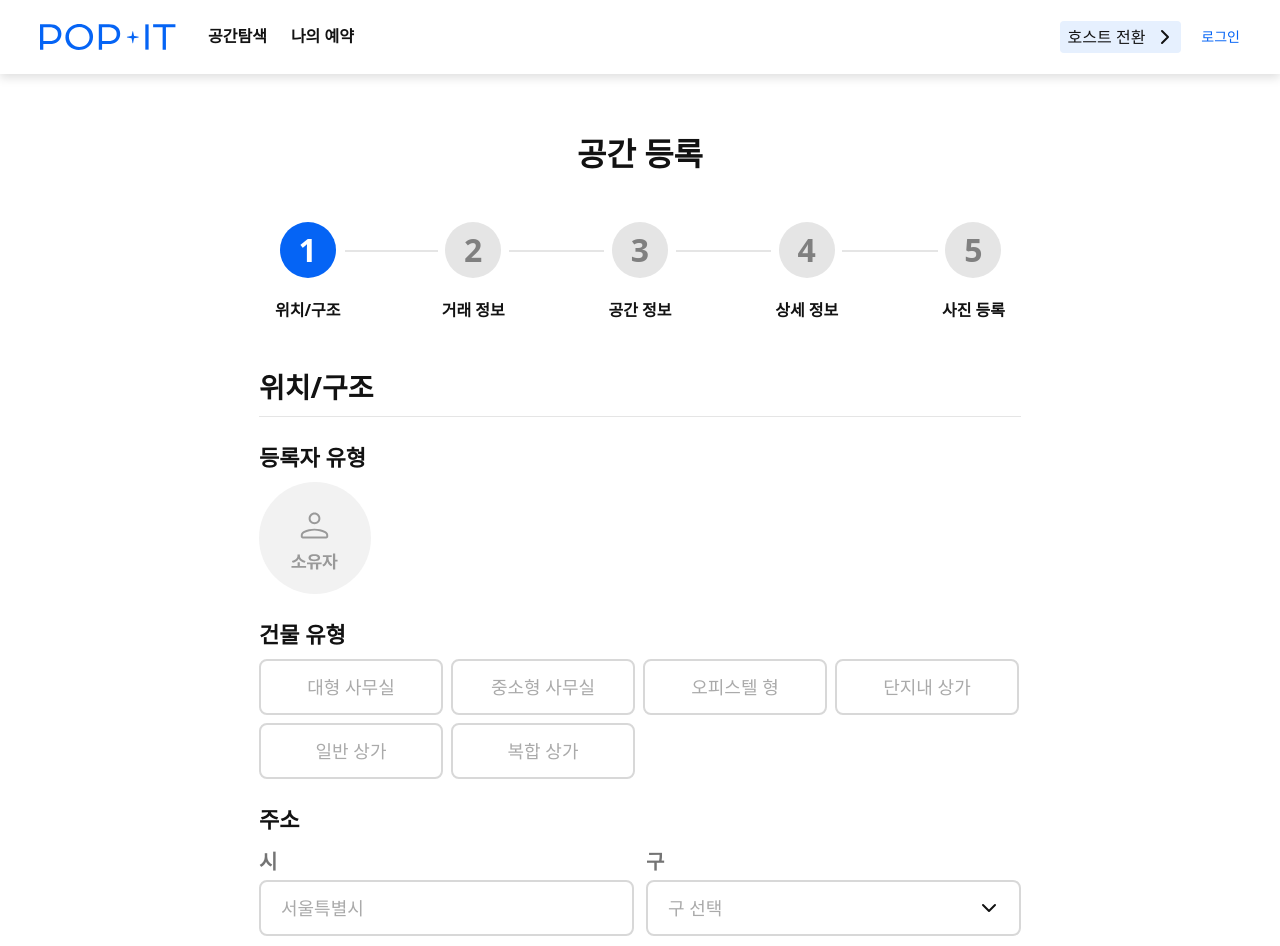
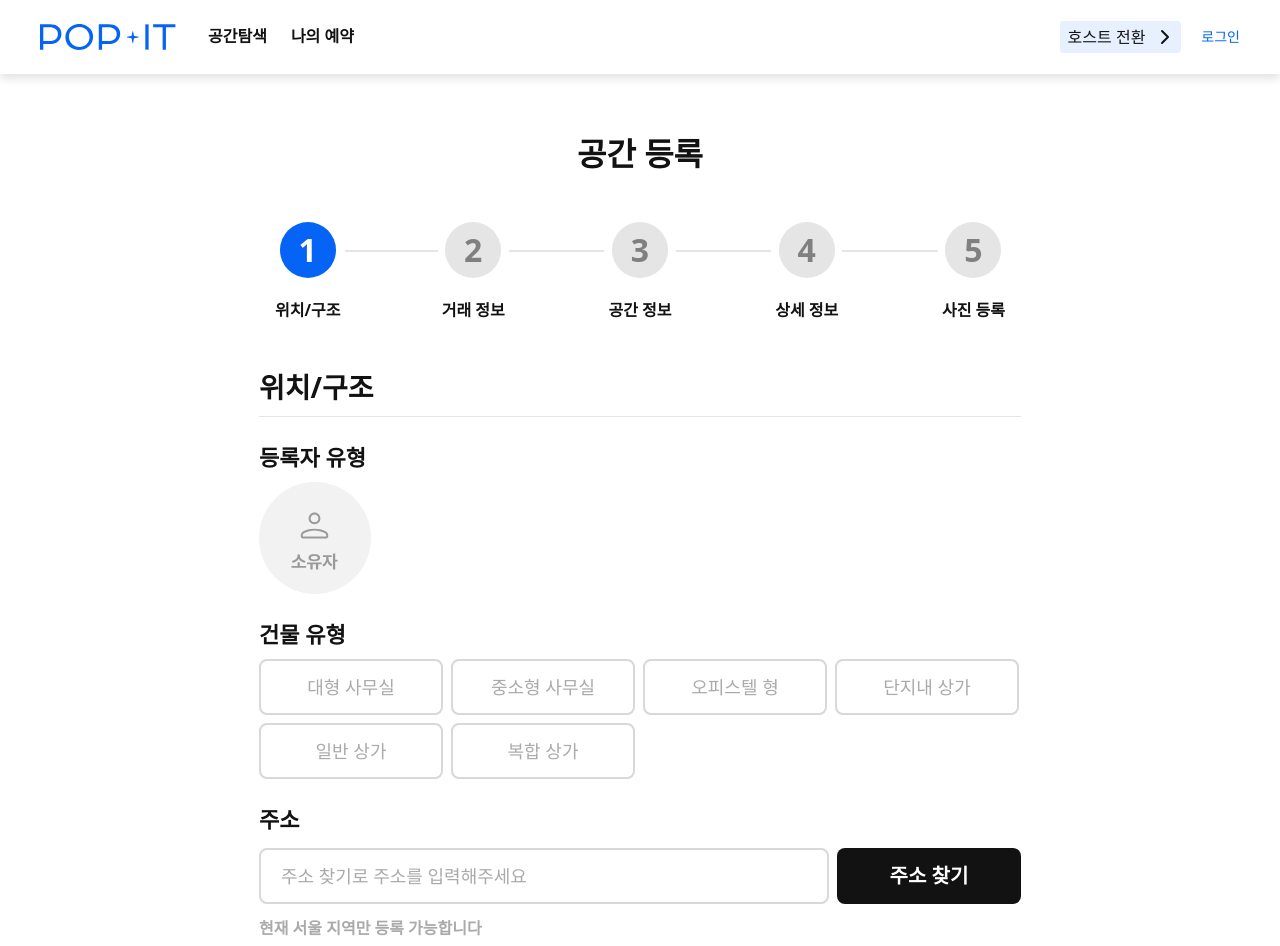
Before and after one commit to UMC-POP-IT/Pop-It-FE, a React (Vite) app: page /host/register in a window 1280 px wide. Shown: the top 946 px of the page. Built offline with nearby package versions, Linux system fonts and the light colour scheme; a web font is replaced by a local one.

Commit message:
feat: 등록 폼 주소 검색(다음 우편번호) 연결 — 공간·호스트 Step1, 서울만 허용 (#77)

```diff
--- a/src/features/host-register/components/AddressSearchModal.tsx
+++ b/src/features/host-register/components/AddressSearchModal.tsx
@@ -1,9 +1,16 @@
 import DaumPostcode from "react-daum-postcode";
 
+// 주소 선택 결과 — 페이지에서 서울 검증·시/구 채움에 사용
+export interface AddressResult {
+  address: string; // 도로명 주소 (예: "서울 강남구 테헤란로 123")
+  sido: string; // 시/도 (예: "서울")
+  sigungu: string; // 시/군/구 (예: "강남구")
+}
+
 interface AddressSearchModalProps {
-  isOpen: boolean; //모달 열림/닫힘
+  isOpen: boolean; // 모달 열림/닫힘
   onClose: () => void;
-  onComplete: (address: string) => void; //주소 선택 완료 시 부모에게 전달
+  onComplete: (result: AddressResult) => void; // 주소 선택 완료 시 부모에게 전달
 }
 
 const AddressSearchModal = ({
@@ -15,15 +22,21 @@ const AddressSearchModal = ({
 
   return (
     <div className="fixed inset-0 z-50 flex items-center justify-center">
+      {/* 딤 배경 (클릭 시 닫기) */}
       <div
         className="absolute inset-0 bg-black/40"
         onClick={onClose}
       />
 
+      {/* 우편번호 검색 팝업 */}
       <div className="relative z-10 w-[500px] overflow-hidden rounded-lg bg-white">
         <DaumPostcode
           onComplete={(data) => {
-            onComplete(data.roadAddress);
+            onComplete({
+              address: data.roadAddress,
+              sido: data.sido,
+              sigungu: data.sigungu,
+            });
             onClose();
           }}
         />
@@ -31,4 +44,5 @@ const AddressSearchModal = ({
     </div>
   );
 };
+
 export default AddressSearchModal;
--- a/src/features/host-register/pages/HostRegisterStep1.tsx
+++ b/src/features/host-register/pages/HostRegisterStep1.tsx
@@ -8,11 +8,15 @@ import {
   TAXPAYER_OPTIONS,
 } from "@/features/host-register/api/mock_register";
 import { useHostRegisterStore } from "@/store/registerStore";
+import { useState } from "react";
+import AddressSearchModal from "@/features/host-register/components/AddressSearchModal";
 
 export const HostRegisterStep1 = () => {
   const navigate = useNavigate();
   const form = useHostRegisterStore((s) => s.form);
   const setValues = useHostRegisterStore((s) => s.setValues);
+  const [isAddrOpen, setIsAddrOpen] = useState(false);
+  const [addrError, setAddrError] = useState(""); // 서울 외 지역 선택 시 에러
   const isValid =
     form.taxpayerType !== "" &&
     form.businessNumber !== "" &&
@@ -134,18 +138,26 @@ export const HostRegisterStep1 = () => {
             <div className="flex-1">
               <Input
                 id="business-address"
+                placeholder="주소 찾기로 주소를 입력해주세요"
                 value={form.businessAddress}
-                onChange={(e) => setValues({ businessAddress: e.target.value })}
+                readOnly
+                error={addrError}
               />
             </div>
-            {/*TODO: 주소 검색 API(다음 우편번호 등) 연결 */}
             <Button
               variant="black"
               size="md"
+              onClick={() => setIsAddrOpen(true)}
             >
               주소 찾기
             </Button>
           </div>
+          {/* 안내문 (에러 없을 때만) */}
+          {!addrError && (
+            <span className="text-text-disabled text-xs">
+              현재 서울 지역만 등록 가능합니다
+            </span>
+          )}
           <Input
             placeholder="상세 주소를 입력해주세요"
             aria-label="상세 주소"
@@ -168,6 +180,20 @@ export const HostRegisterStep1 = () => {
           다음으로
         </Button>
       </div>
+
+      <AddressSearchModal
+        isOpen={isAddrOpen}
+        onClose={() => setIsAddrOpen(false)}
+        onComplete={({ address, sido }) => {
+          // 서울 외 지역 → 빨간 에러, 저장 안 함
+          if (sido !== "서울") {
+            setAddrError("서울 외 지역은 선택하실 수 없습니다");
+            return;
+          }
+          setAddrError("");
+          setValues({ businessAddress: address });
+        }}
+      />
     </div>
   );
 };
--- a/src/features/host-register/pages/RegisterStep1.tsx
+++ b/src/features/host-register/pages/RegisterStep1.tsx
@@ -3,14 +3,11 @@ import Input from "@/shared/components/Input";
 import Button from "@/shared/components/Button";
 import iconOwner from "@/assets/icons/icon_owner.svg";
 import Chip from "@/shared/components/Chip";
-import Select from "@/shared/components/Select";
 import { useNavigate } from "react-router-dom";
 import { useRegisterStore } from "@/store/registerStore";
 import { STEPS } from "@/features/host-register/api/mock_register";
 import { useState } from "react";
 import AddressSearchModal from "@/features/host-register/components/AddressSearchModal";
-
-
 
 // 건물 유형 칩 선택지 (피그마 기준)
 const BUILDING_TYPES = [
@@ -22,24 +19,13 @@ const BUILDING_TYPES = [
   "복합 상가",
 ];
 
-// 구 드롭다운 선택지 (Mock — API 연동 전 임시값)
-const DISTRICTS = [
-  "강남구",
-  "강동구",
-  "마포구",
-  "서초구",
-  "송파구",
-  "영등포구",
-  "종로구",
-  "중구",
-];
-
 export const RegisterStep1 = () => {
   // 단계 간 값 유지용 store (뒤로 와도 선택/입력 유지)
   const form = useRegisterStore((s) => s.form);
   const setValues = useRegisterStore((s) => s.setValues);
   const navigate = useNavigate();
-  const [isAddrOpen, setIsAddrOpen]= useState(false);
+  const [isAddrOpen, setIsAddrOpen] = useState(false);
+  const [addrError, setAddrError] = useState(""); // 서울 외 지역 선택 시 에러
   return (
     <div className="mx-auto flex w-full max-w-[794px] flex-col gap-8 px-4 py-6">
       {/* 페이지 제목 (가운데) */}
@@ -93,51 +79,31 @@ export const RegisterStep1 = () => {
         <div className="flex flex-col gap-3">
           <span className="text-text-primary text-[22px] font-bold">주소</span>
 
-          {/* 시 / 구 (한 줄) */}
-          <div className="flex gap-3">
-            <label className="flex w-full flex-col gap-1">
-              <span className="text-text-tertiary text-xl font-bold">시</span>
-              <Input
-                placeholder="서울특별시"
-                value={form.city}
-                onChange={(e) => setValues({ city: e.target.value })}
-              />
-            </label>
-
-            <label className="flex w-full flex-col gap-1">
-              <span className="text-text-tertiary text-xl font-bold">구</span>
-              <Select
-                options={DISTRICTS.map((district) => ({
-                  value: district,
-                  label: district,
-                }))}
-                value={form.district}
-                onChange={(e) => setValues({ district: e.target.value })}
-                placeholder="구 선택"
-              />
-            </label>
-          </div>
-
-          {/* 주소 입력 + 주소 찾기 버튼*/}
-
+          {/* 주소 찾기(다음 우편번호) — 시/구는 검색 결과로 자동 채움 */}
           <div className="flex items-start gap-2">
             <div className="flex-1">
               <Input
-                placeholder="주소"
+                placeholder="주소 찾기로 주소를 입력해주세요"
                 value={form.address}
                 readOnly
+                error={addrError}
               />
             </div>
-            {/* TODO: 주소 검색 API 연동 */}
             <Button
               variant="black"
               size="nav"
               className="text-xl! font-bold!"
-              onClick={()=> setIsAddrOpen(true)}
+              onClick={() => setIsAddrOpen(true)}
             >
               주소 찾기
             </Button>
           </div>
+          {/* 안내문 (에러 없을 때만) */}
+          {!addrError && (
+            <span className="text-text-placeholder text-base font-bold">
+              현재 서울 지역만 등록 가능합니다
+            </span>
+          )}
 
           {/* 상세 주소 */}
           <Input
@@ -161,12 +127,18 @@ export const RegisterStep1 = () => {
       </div>
 
       <AddressSearchModal
-        isOpen = {isAddrOpen}
-        onClose={()=> setIsAddrOpen(false)}
-        onComplete={(address)=> setValues({address})}/>
-
-
-
+        isOpen={isAddrOpen}
+        onClose={() => setIsAddrOpen(false)}
+        onComplete={({ address, sido, sigungu }) => {
+          // 서울 외 지역 → 빨간 에러, 저장 안 함
+          if (sido !== "서울") {
+            setAddrError("서울 외 지역은 선택하실 수 없습니다");
+            return;
+          }
+          setAddrError("");
+          setValues({ address, city: sido, district: sigungu });
+        }}
+      />
     </div>
   );
 };
```
